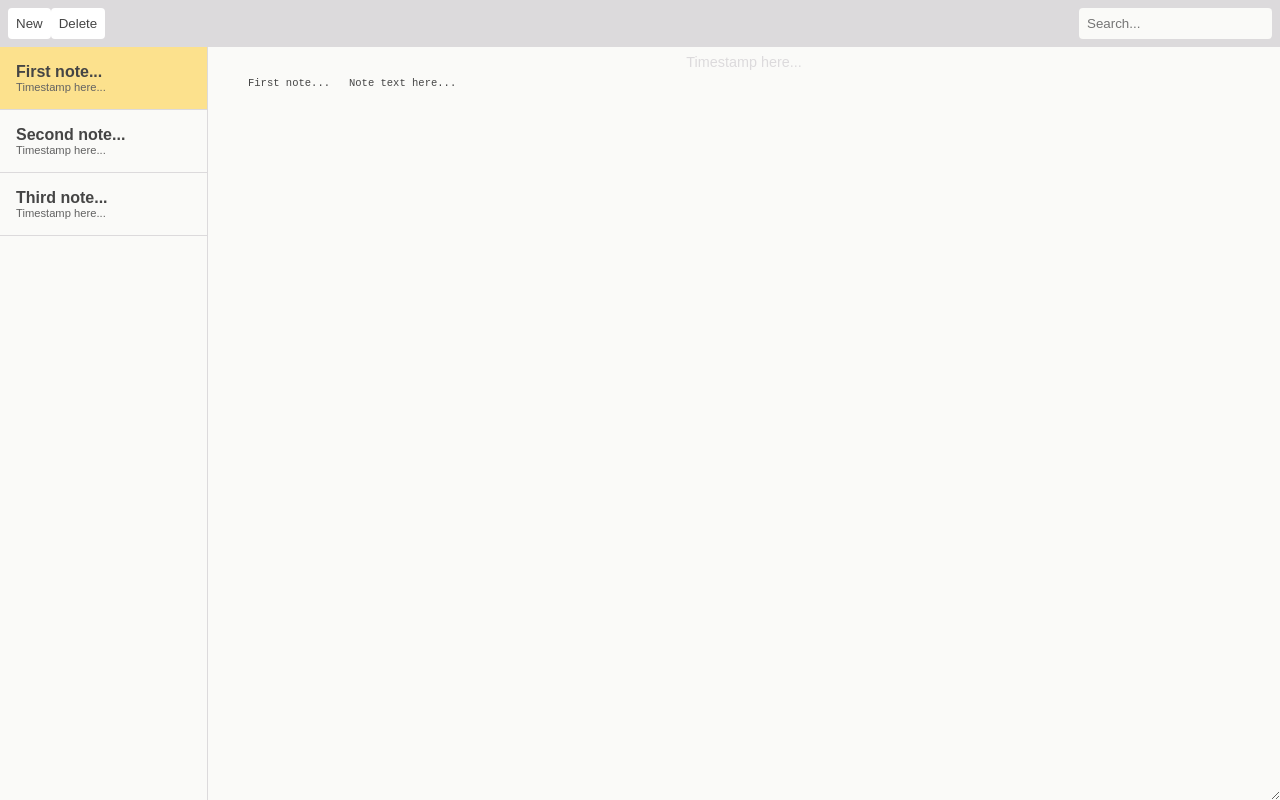
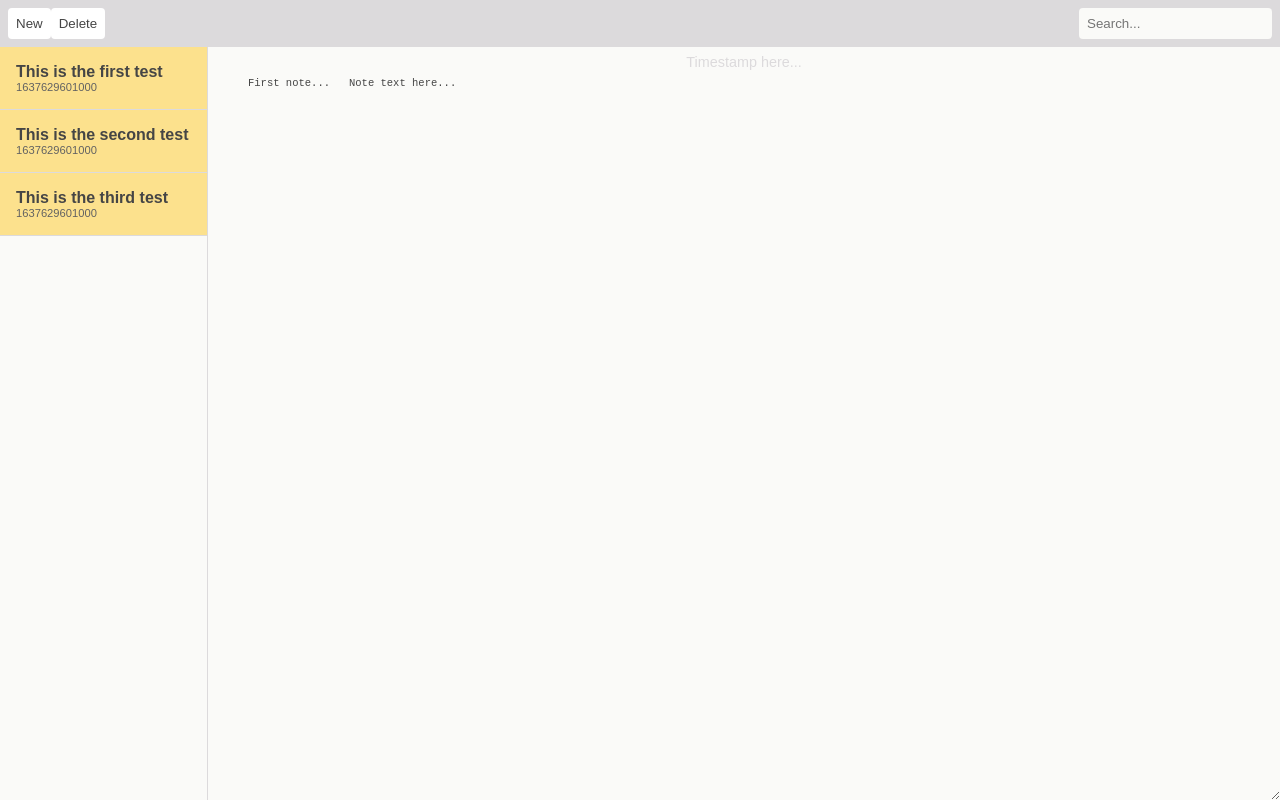
Before and after one commit to leonshimizu/vue-notes-app, a Vue app: page / in a window 1280 px wide. Built offline with nearby package versions, Linux system fonts and the light colour scheme.

Commit message:
separated note container into note selector, note editor, and note selectors

```diff
--- a/src/components/NoteContainer.vue
+++ b/src/components/NoteContainer.vue
@@ -1,26 +1,17 @@
 <template>
   <div class="note-container">
-    <div class="note-selectors">
-      <div class="note-selector active">
-        <p class="note-selector-title">First note...</p>
-        <p class="note-selector-timestamp">Timestamp here...</p>
-      </div>
-      <div class="note-selector">
-        <p class="note-selector-title">Second note...</p>
-        <p class="note-selector-timestamp">Timestamp here...</p>
-      </div>
-      <div class="note-selector">
-        <p class="note-selector-title">Third note...</p>
-        <p class="note-selector-timestamp">Timestamp here...</p>
-      </div>
-    </div>
-    <div class="note-editor">
-      <p class="note-editor-info">Timestamp here...</p>
-      <textarea class="note-editor-input">
-        First note...
-
-        Note text here...
-      </textarea>
-    </div>
+    <NoteSelectors />
+    <NoteEditor />
   </div>
 </template>
+
+<script>
+import NoteSelectors from './NoteSelectors.vue'
+import NoteEditor from './NoteEditor.vue'
+  export default {
+    components: {
+      NoteSelectors,
+      NoteEditor
+    }
+  }
+</script>
--- /dev/null
+++ b/src/components/NoteEditor.vue
@@ -0,0 +1,10 @@
+<template>
+  <div class="note-editor">
+    <p class="note-editor-info">Timestamp here...</p>
+    <textarea class="note-editor-input">
+      First note...
+
+      Note text here...
+    </textarea>
+  </div>
+</template>
--- /dev/null
+++ b/src/components/NoteSelector.vue
@@ -0,0 +1,12 @@
+<template>
+  <div class="note-selector active">
+    <p class="note-selector-title">{{ note.body }}</p>
+    <p class="note-selector-timestamp">{{ note.timestamp }}</p>
+  </div>
+</template>
+
+<script>
+  export default {
+    props: ['note']
+  }
+</script>
--- /dev/null
+++ b/src/components/NoteSelectors.vue
@@ -0,0 +1,28 @@
+<template>
+  <div class="note-selectors">
+    <NoteSelector
+      v-for="note in notes"
+      v-bind:key="note.id"
+      v-bind:note="note"
+    />
+
+  </div>
+</template>
+
+<script>
+import NoteSelector from './NoteSelector.vue'
+  export default {
+    components: {
+      NoteSelector
+    },
+    data: function () {
+      return {
+        notes: [
+          { id: 1, body: "This is the first test", timestamp: Date.now() },
+          { id: 2, body: "This is the second test", timestamp: Date.now() },
+          { id: 3, body: "This is the third test", timestamp: Date.now() }
+        ]
+      }
+    }
+  }
+</script>
```
